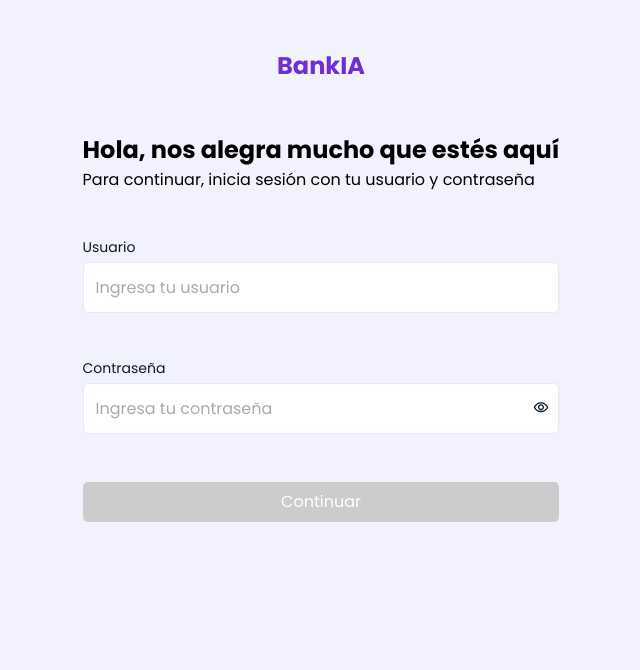
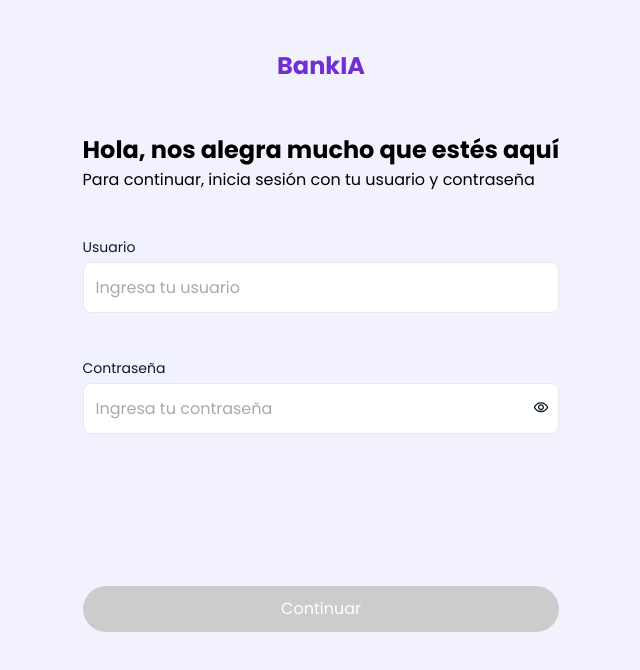
Before and after one commit to diegosantillan-coder/poc-recomendador-bcolombia, an Angular app: page /login in a window 1280 px wide. Shown: the top 670 px of the page, without its empty margins (319-959 px from the left). Built offline with nearby package versions, Linux system fonts and the light colour scheme.

Commit message:
fix: ajustar botones

```diff
--- a/src/app/ui/templates/t-login-bankia/t-login-bankia.component.html
+++ b/src/app/ui/templates/t-login-bankia/t-login-bankia.component.html
@@ -42,8 +42,11 @@
 					></span>
 				</div>
 			</div>
-
-			<button type="submit" [disabled]="loginForm.invalid">Continuar</button>
 		</form>
 	</div>
+	<div class="t-login-bankia__button">
+		<button type="button" [disabled]="loginForm.invalid" (click)="onSubmit()">
+			Continuar
+		</button>
+	</div>
 </div>
--- a/src/app/ui/templates/t-login-bankia/t-login-bankia.component.scss
+++ b/src/app/ui/templates/t-login-bankia/t-login-bankia.component.scss
@@ -30,6 +30,11 @@
 		display: grid;
 		gap: 3rem;
 	}
+
+	&__button {
+		min-height: 150px;
+		align-content: end;
+	}
 }
 
 label {
@@ -45,7 +50,7 @@
 	padding: 0.75rem;
 	border: 1px solid #e8e8ed;
 	background: $text-white;
-	border-radius: 5px;
+	border-radius: 8px;
 	font-size: 1rem;
 }
 
@@ -75,7 +80,7 @@
 
 button {
 	width: 100%;
-	padding: 0.75rem;
+	padding: 15px 32px 15px 32px;
 	background: linear-gradient(
 		110.68deg,
 		#5452f7 1.52%,
@@ -84,7 +89,7 @@
 	);
 	color: white;
 	border: none;
-	border-radius: 5px;
+	border-radius: 100px;
 	font-size: 1rem;
 	cursor: pointer;
 	transition: background 0.3s;
```
